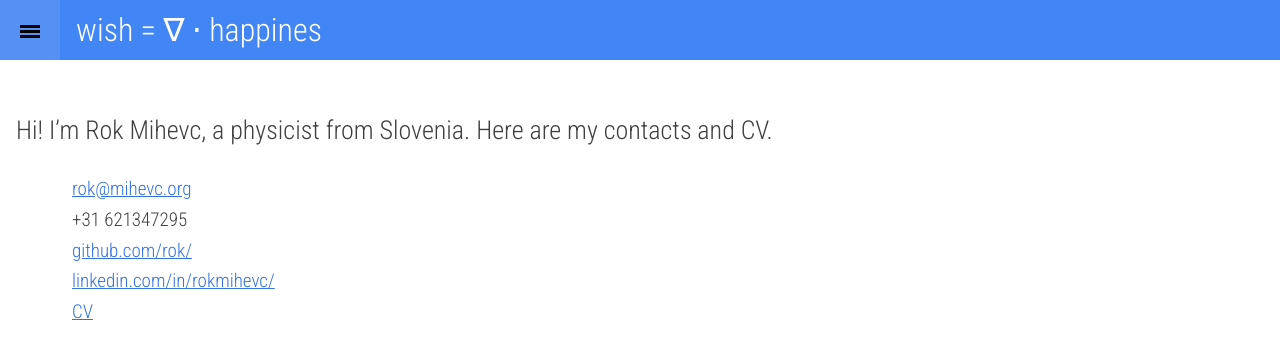
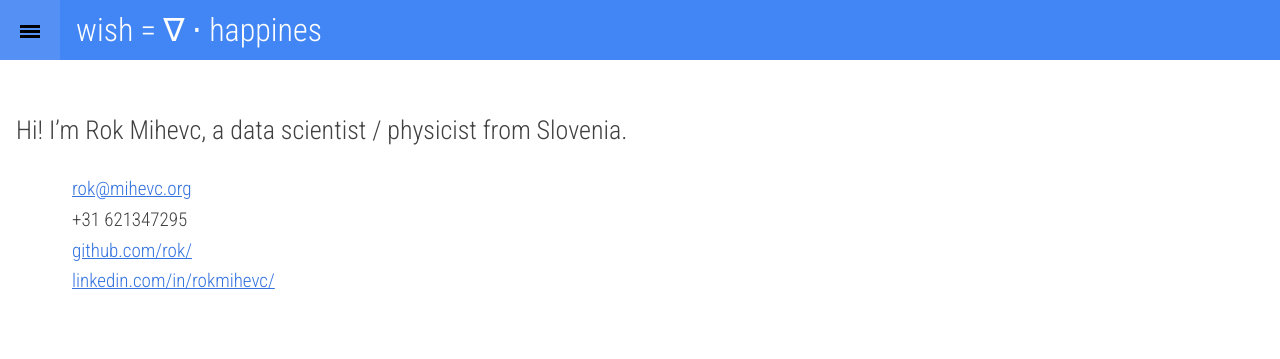
Before and after one commit to rok/rok.github.io, a Jekyll site: the page built from about.md, in a window 1280 px wide. Shown: the top 359 px of the page. Built offline with Jekyll 4.4.1, drawn with Linux system fonts in a browser that asks for light colours; some web fonts are replaced.

Commit message:
removed the projects section

```diff
--- a/_layouts/default.html
+++ b/_layouts/default.html
@@ -57,7 +57,6 @@
       <h4>Navigation</h4>
       <ul>
         <li><a href="/">Home</a></li>
-        <li><a class='{% if page.url == "projects/" %}active{% endif %}' href='/projects'>Projects</a></li>
         <li><a class='{% if page.url == "about/" %}active{% endif %}' href='/about'>About</a></li>
       </ul>
     </nav>
--- a/about.md
+++ b/about.md
@@ -2,10 +2,9 @@
 layout: page
 title: About
 ---
-### Hi! I'm Rok Mihevc, a physicist from Slovenia. Here are my contacts and CV.
+### Hi! I'm Rok Mihevc, a data scientist / physicist from Slovenia.
 
 - [rok@mihevc.org](mailto:rok@mihevc.org)
 - +31 621347295
 - [github.com/rok/](http://github.com/rok/)
 - [linkedin.com/in/rokmihevc/](http://linkedin.com/in/rokmihevc/)
-- [CV](/files/Rok_Mihevc_CV.pdf)
```
Also changed, not shown: projects.md (deleted, +0 -20 lines).
